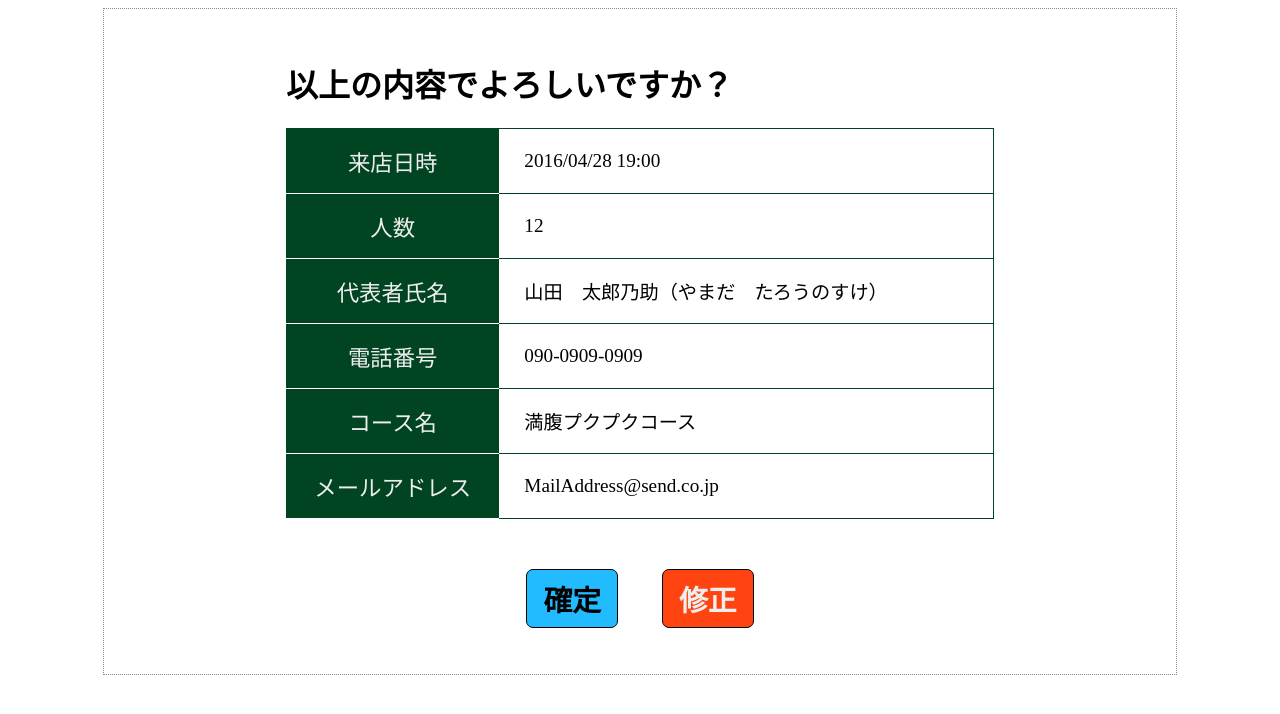
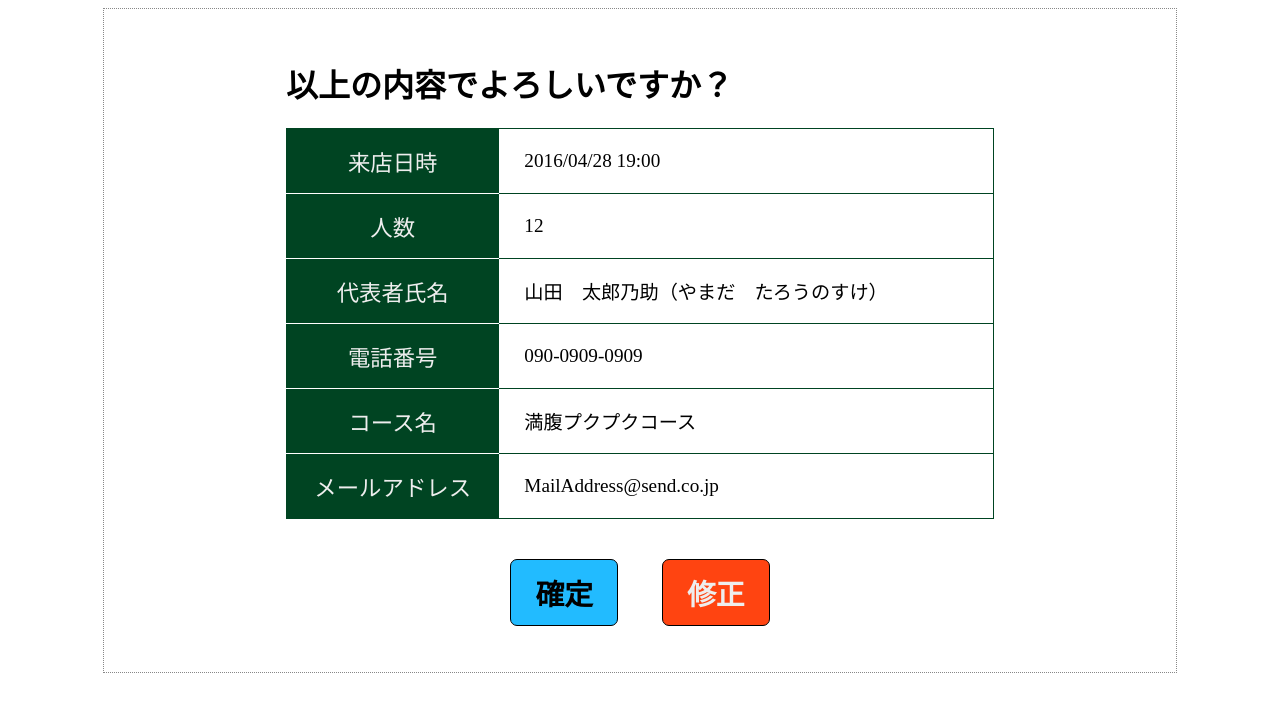
Before and after one commit to hanaclover/aki_farm, a PHP site: page /confirm.php in a window 1280 px wide. Shown: the top 714 px of the page. Run offline with PHP 8.4, Linux system fonts and the light colour scheme; some libraries are stand-ins or nearby versions.

Commit message:
comment and small fix
コメントを付けた。あと、少しデザインを修正した
・テーブルボーダーの最下部の色を変更
・確定および修正のボタンの文字サイズ、マージン等修正

```diff
--- a/confirm.php
+++ b/confirm.php
@@ -65,7 +65,7 @@
                 </td>
             </tr>
             <tr>
-                <td>
+                <td id="no_under_white">
                     メールアドレス
                 </td>
                 <td>
@@ -74,8 +74,8 @@
             </tr>
         </table>
         <p class="btns">
-            <span class="btn"><input type="submit" name="decide" value="確定" class="submit"></span>
-            <span class="btn"><input type="submit" name="back" value="修正" class="modify"></span>
+            <span class="btn"><input type="submit" name="decide" value="確定" class="sub submit"></span>
+            <span class="btn"><input type="submit" name="back" value="修正" class="sub modify"></span>
         </p>
         <p></p>
     </form>
--- a/css/confirm.css
+++ b/css/confirm.css
@@ -8,12 +8,15 @@
     padding: 30px;
     border: 1px dotted #888888;
 }
+/*全体を両端から15％ずらす*/
 h1 {
     padding-left: 15%;
 }
+/*表の幅を全体の70％にする。罫線を1本にする*/
 .confirm {
     width: 70%;
     border-collapse: collapse;
+    border-bottom: solid 1px #004422;
     /*margin-bottom: 50px;*/
     margin: 0 auto;
 }
@@ -25,6 +28,7 @@ h1 {
     /*ボーダー色をヘッダーと一致させる*/
     border: solid 1px #004422;
 }
+/*左端の列がヘッダー代わりとなるときの書き方*/
 .confirm td:first-child {
     font-size: 140%;
     color: #eeeeee;
@@ -32,37 +36,43 @@ h1 {
     text-align: center;
     border-bottom: solid 1px #ffffff;
 }
+/*左端に寄せ、左端を見やすい程度に空ける*/
 .confirm td:last-child {
     text-align: left;
     padding-left: 25px;
     /*background-color: #0000bf;*/
 }
-.submit {
-    color: #000000;
-    background-color: #22bbff;
+/*最後の列だけボーダーを緑にする*/
+.confirm td#no_under_white {
+    border: solid 1px #004422;
+}
+/*submitボタン共通レイアウト*/
+.sub {
     font-size: 180%;
     font-weight: bold;
     border: solid 1px #000000;
     border-radius: 7px;
-    padding: 8px 16px;
+    padding: 12px 24px;
+}
+/*確定ボタン、修正ボタンそれぞれのレイアウト*/
+.submit {
+    color: #000000;
+    background-color: #22bbff;
 }
 .modify {
     color: #eeeeee;
     background-color: #ff4411;
-    font-size: 180%;
-    font-weight: bold;
-    border: solid 1px #000000;
-    border-radius: 7px;
-    padding: 8px 16px;
 }
+/*ボタンを囲うspanタグに適用する*/
 .btn {
     margin: 0 20px;
 }
+/*ボタン全体を囲うpタグに適用する*/
 .btns {
     /*float: right;*/
     /*!*margin-left: 10%;*!*/
     /*margin-right: 30%;*/
-    margin-top: 50px;
+    margin-top: 40px;
     text-align: center;
     /*padding-right: 15%;*/
 }
--- a/js/confirm.js
+++ b/js/confirm.js
@@ -1,3 +1,11 @@
 /**
  * Created by Owner on 2016/05/01.
  */
+$(function () {
+    //hover関数は2つの引数を持つ
+    $("input.sub").hover(function () {
+       $(this).css("cursor" , "pointer");
+    } , function () {
+       $(this).css("cursor" , "default");
+    })
+});
```
